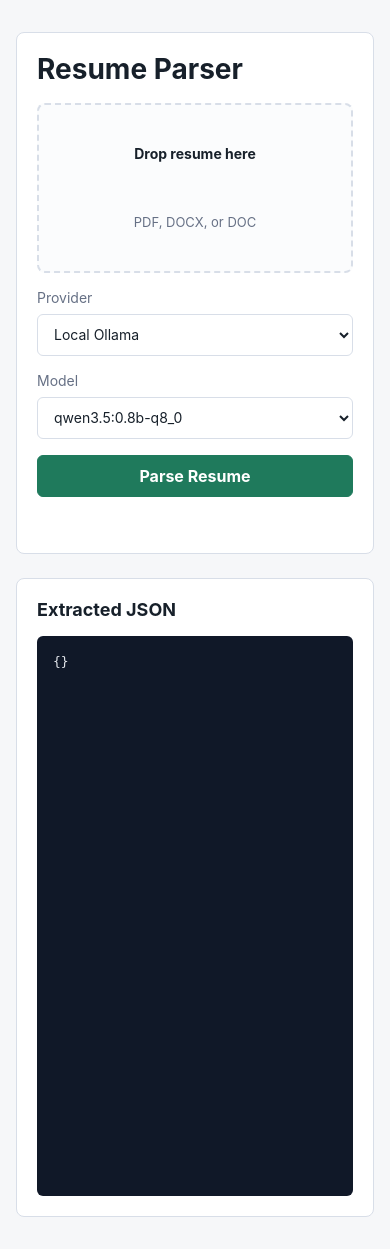
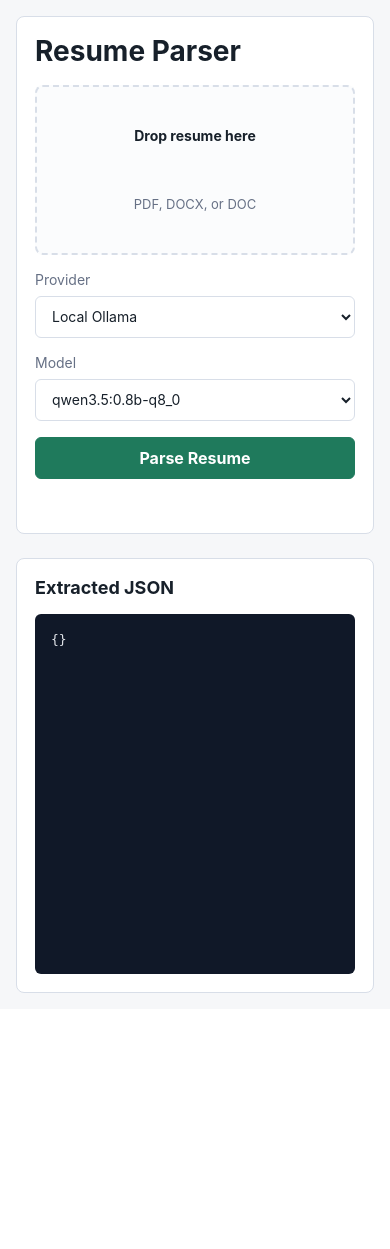
Before and after one commit to SeriousHulk/resume-parser, a FastAPI app: page / in a window 390 px wide. After the commit the page ends 993 px from the top, so only its background shows below. Run offline with FastAPI, Linux system fonts and the light colour scheme; some libraries are stand-ins or nearby versions.

Commit message:
fix: reduce extracted json panel height

```diff
--- a/app/static/styles.css
+++ b/app/static/styles.css
@@ -25,7 +25,7 @@ body {
 
 .shell {
   width: min(1180px, calc(100vw - 32px));
-  margin: 32px auto;
+  margin: 24px auto;
 }
 
 .workspace {
@@ -40,7 +40,7 @@ body {
   background: var(--panel);
   border: 1px solid var(--line);
   border-radius: 8px;
-  padding: 20px;
+  padding: 18px;
 }
 
 h1,
@@ -154,8 +154,8 @@ button:disabled {
 }
 
 #json-output {
-  min-height: 560px;
-  max-height: calc(100vh - 170px);
+  height: min(440px, calc(100vh - 160px));
+  min-height: 300px;
   overflow: auto;
   margin: 0;
   padding: 16px;
@@ -170,4 +170,13 @@ button:disabled {
   .workspace {
     grid-template-columns: 1fr;
   }
+
+  .shell {
+    margin: 16px auto;
+  }
+
+  #json-output {
+    height: min(360px, calc(100vh - 120px));
+    min-height: 240px;
+  }
 }
```
